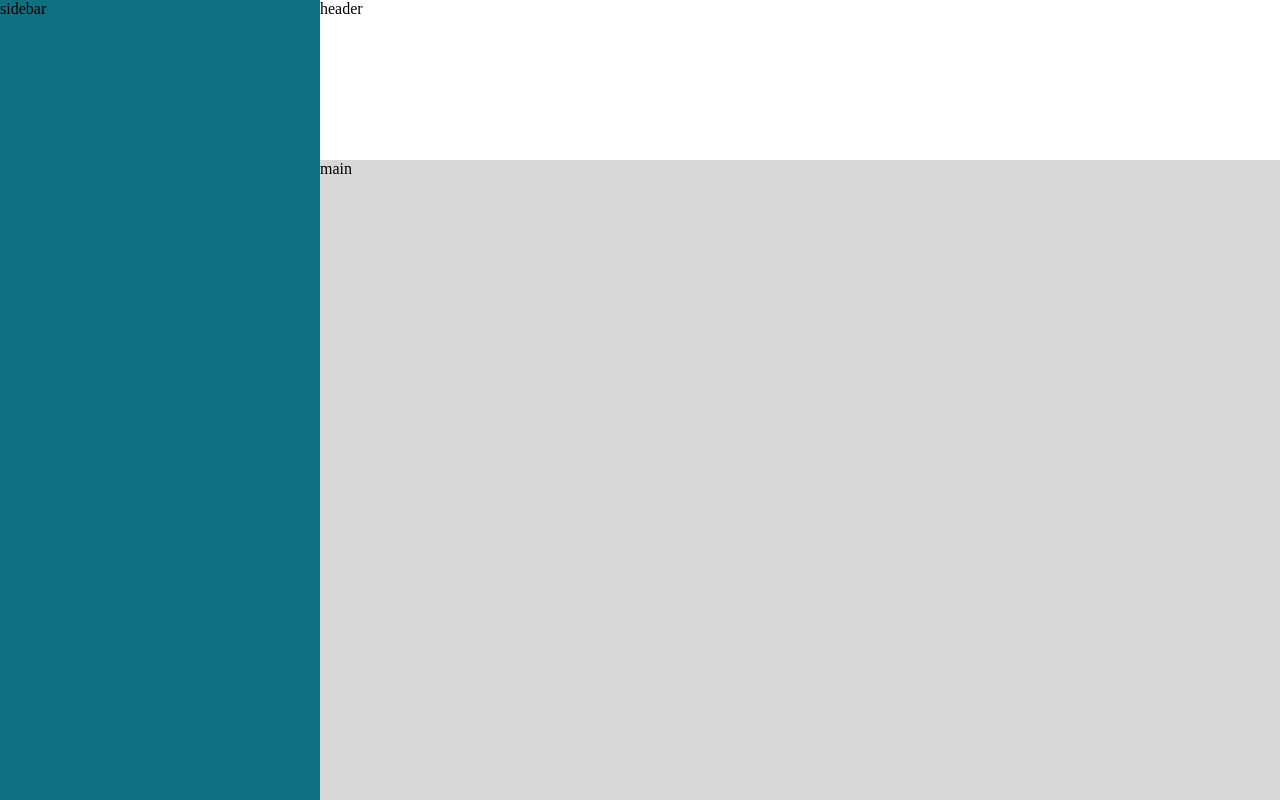
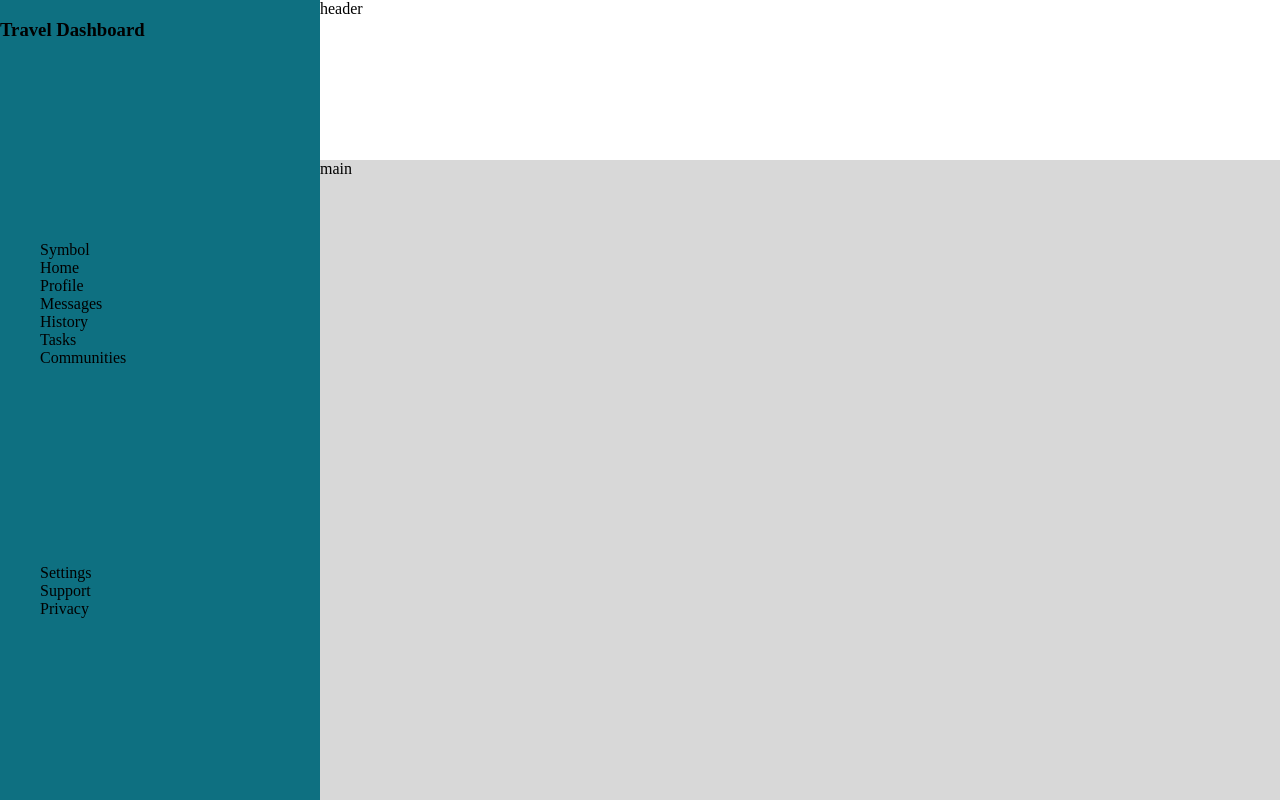
Before and after one commit to kieswetter-hub/dashboard, a plain HTML site: page index.html in a window 1280 px wide. Drawn offline with Linux system fonts and the light colour scheme.

Commit message:
dummy content sidebar

```diff
--- a/index.html
+++ b/index.html
@@ -8,10 +8,25 @@
     <title>Traveling Dashboard</title>
 </head>
 <body>
-<!--     <div class="layout"> -->
-        <div class="sidebar">sidebar</div>
-        <div class="header">header</div>
-        <div class="main">main</div>
-<!--     </div> -->
+    <div class="sidebar">
+        <h3>Travel Dashboard</h3>
+        <ul class="sidebar-top">
+            <li>Symbol</li>
+            <li>Home</li>
+            <li>Profile</li>
+            <li>Messages</li>
+            <li>History</li>
+            <li>Tasks</li>
+            <li>Communities</li>
+        </ul>
+        <ul class="sidebar-bottom">
+            <li>Settings</li>
+            <li>Support</li>
+            <li>Privacy</li>
+        </ul>
+    </div>
+
+    <div class="header">header</div>
+    <div class="main">main</div>
 </body>
 </html>
--- a/styles.css
+++ b/styles.css
@@ -16,6 +16,9 @@ body {
 .sidebar {
     background-color: var(--sidebar);
     grid-row: span 2;
+    display: grid;
+/*     grid-template-columns: 12.5% 12.5%;
+    grid-template-rows: ; */
 }
 
 .header {
@@ -25,3 +28,9 @@ body {
 .main {
     background-color: var(--main);
 }
+
+/* sidebar styling */
+
+ul {
+    list-style: none;
+}
```
